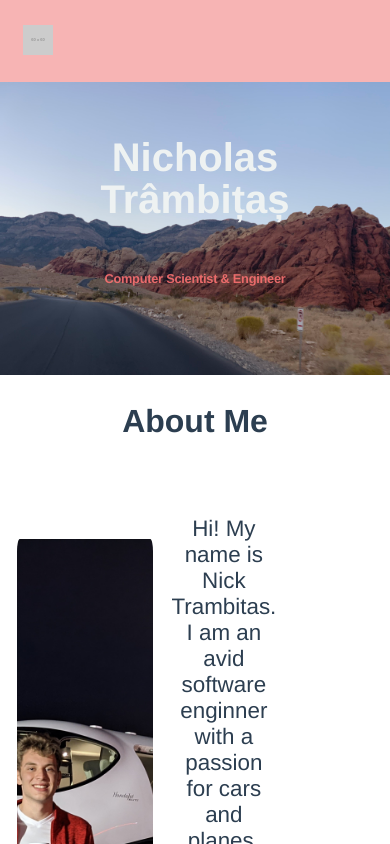
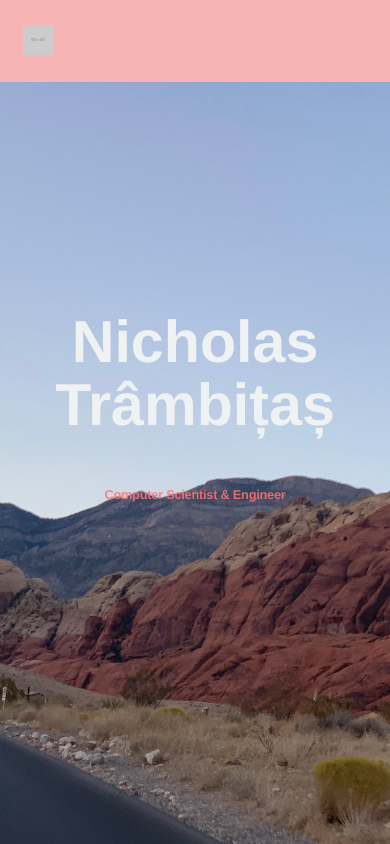
Before and after one commit to ntrambitas12/com.nicktrambitas-personal-website, a Vue app: page / in a window 390 px wide. Shown: the top 844 px of the page. Built offline with nearby package versions, Linux system fonts and the light colour scheme.

Commit message:
fixed mobile vue3

```diff
--- a/src/components/HeadingSubheadingCard.vue
+++ b/src/components/HeadingSubheadingCard.vue
@@ -24,11 +24,17 @@ const props = defineProps({
 onMounted(() => {
   // To get scroll data and react to a scroll event, add a listener
   window.addEventListener('scroll', setScroll)
+  window.addEventListener('resize', setHeight)
 })
 const scrollData = ref(0)
+const screenHeight = ref(`${window.innerHeight}px`)
 
 const setScroll = () => {
   scrollData.value = window.scrollY
+}
+
+const setHeight = () => {
+  screenHeight.value = `${window.innerHeight}px`
 }
 
 const zoomImage = computed(() => {
@@ -48,9 +54,9 @@ const zoomImage = computed(() => {
   position: absolute;
   top: 50%;
   left: 50%;
-  @media screen and (max-width: 750px){
-    width: 50%;
-  }
+  // @media screen and (max-width: 750px){
+  //   width: 50%;
+  // }
   width: 100%;
   transform: translate(-50%, -50%);
 }
@@ -74,8 +80,8 @@ const zoomImage = computed(() => {
   }
 
   @media screen and (min-width: 280px) and (max-width: 500px){
-    padding-top: 28.5rem;
-    font-size: 2.5rem;
+    padding-top: 18.5rem;
+    font-size: 3.7rem;
 
   }
 
@@ -140,6 +146,9 @@ const zoomImage = computed(() => {
   width: 100%;
   object-fit: cover;
   object-position: top center;
+  @media screen and (max-width: 760px){
+  height: v-bind(screenHeight);
+}
 }
 
 </style>
```
